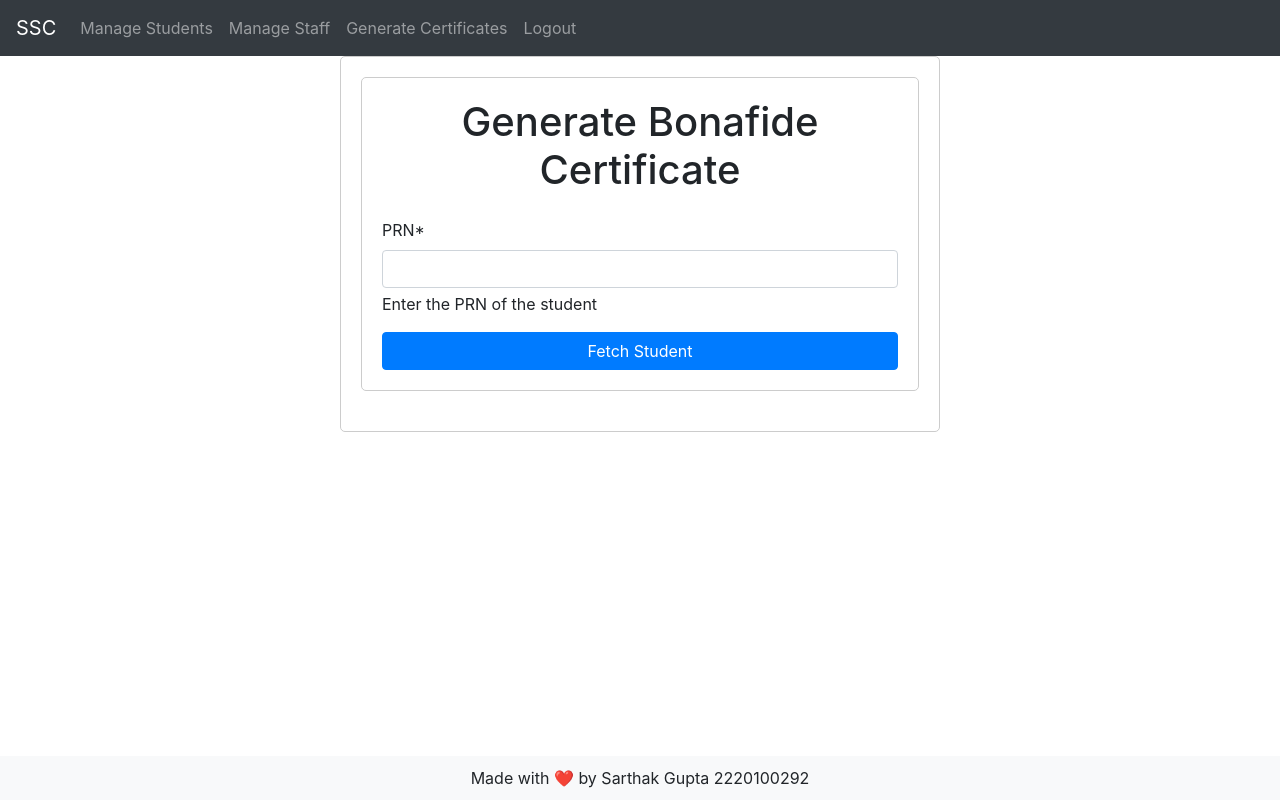
After one commit to sarthakghere/student-support-cell, a Django app: page /certificates/bonafide-certificate/ in a window 1280 px wide. The commit adds this page. Run offline with Django 5.2, Linux system fonts and the light colour scheme; a user stored in the database is signed in; tables that the repository leaves empty hold one stand-in row (values such as "Sample post"); some libraries are stand-ins or nearby versions.

Commit message:
Bonafide Certificate Generation Handled

```diff
--- /dev/null
+++ b/certificates/forms.py
@@ -0,0 +1,15 @@
+from django import forms
+from students.models import Student
+
+class FetchStudentForm(forms.Form):
+    PRN = forms.CharField(label='PRN', max_length=100, help_text='Enter the PRN of the student', required=True)
+
+class BonafideCertificateForm(forms.Form):
+    PRN = forms.CharField(label='PRN', max_length=100, required=True)
+    first_name = forms.CharField(label='First Name', max_length=100, required=True)
+    last_name = forms.CharField(label='Last Name', max_length=100, required=True)
+    gender = forms.ChoiceField(label='Gender', choices=Student.GenderChoices.choices, required=True)
+    fathers_name = forms.CharField(label='Father\'s Name', max_length=100, required=True)
+    course = forms.CharField(label='Course', max_length=100, required=True)
+    course_start = forms.IntegerField(label='Course Start', required=True)
+    course_end = forms.IntegerField(label='Course End', required=True)
--- /dev/null
+++ b/certificates/templates/certificates/bonafide_certificate.html
@@ -0,0 +1,72 @@
+{% extends 'authentication/base.html' %}
+{% load crispy_forms_tags %}
+
+{% block title %}Bonafide Certificate{% endblock %}
+
+{% block style %}
+<style>
+        /* Full-page flexbox layout */
+        html, body {
+            height: 100%;
+            margin: 0;
+            display: flex;
+            flex-direction: column;
+        }
+
+        /* Makes content take available space and pushes the footer down */
+        .content-wrapper {
+            flex: 1;
+            display: flex;
+            flex-direction: column;
+            justify-content: center; /* Centers the form */
+            align-items: center;
+            padding-bottom: 20px;
+        }
+
+        .container {
+            max-width: 600px;
+            width: 100%;
+            padding: 20px;
+            border: 1px solid #ccc;
+            border-radius: 5px;
+            background-color: white;
+        }
+
+        /* Footer styling */
+        footer {
+            background: #f8f9fa;
+            padding: 10px;
+            text-align: center;
+        }
+
+</style>
+{% endblock %}
+
+
+{% block content %}
+<div class="content-wrapper">
+    <div class="container">
+        <h1 class="text-center">Generate Bonafide Certificate</h1>
+        <form method="post" class="mt-4">
+            {% csrf_token %}
+            {{ fetch_student_form|crispy }}
+            <button type="submit" name="fetch_details" class="btn btn-primary w-100">Fetch Student</button>
+        </form>
+    </div>
+</div>
+
+{% if student_data %}
+
+<div class="content-wrapper">
+    <div class="container">
+        <form method="post" class="mt-4">
+            {% csrf_token %}
+            {{ bonafide_form|crispy }}
+            <button type="submit" name="generate_certificate" class="btn btn-primary w-100">Generate</button>
+        </form>
+    </div>
+</div>
+{% endif %}
+
+
+{% endblock %}
--- a/certificates/urls.py
+++ b/certificates/urls.py
@@ -5,4 +5,5 @@ app_name = 'certificates'
 
 urlpatterns = [
     path('', views.certificates, name='certificates_home'),
+    path('bonafide-certificate/', views.bonafide_certificate, name='bonafide_certificate'),
 ]
--- a/certificates/views.py
+++ b/certificates/views.py
@@ -1,5 +1,9 @@
-from django.shortcuts import render
+from django.shortcuts import render, get_object_or_404
+from django.http import HttpResponse, FileResponse
 from django.contrib.auth.decorators import login_required, user_passes_test
+from students.models import Student
+from .forms import FetchStudentForm, BonafideCertificateForm
+from .certificate_generator import generate_bonafide_certificate
 
 # Create your views here.
 def is_authorized(user):
@@ -10,3 +14,57 @@ def is_authorized(user):
 @user_passes_test(is_authorized, login_url='authentication:login')
 def certificates(request):
     return render(request, 'certificates/certificates_home.html')
+
+@login_required(login_url='authentication:login')
+@user_passes_test(is_authorized, login_url='authentication:login')
+def bonafide_certificate(request):
+    fetch_student_form = FetchStudentForm()
+    bonafide_form = BonafideCertificateForm()
+    student_data = None
+
+    if request.method == "POST":
+        print("POST request received:", request.POST)  # Debugging
+
+        if "fetch_details" in request.POST:  # Fetch student details
+            fetch_student_form = FetchStudentForm(request.POST)
+            if fetch_student_form.is_valid():
+                prn = fetch_student_form.cleaned_data["PRN"]
+                print(f"Fetching student with PRN: {prn}")  # Debugging
+
+                student = Student.objects.filter(prn=prn).first()
+                print(f"Student found: {student}")  # Debugging
+
+                if student:
+                    student_data = {
+                        "PRN": student.prn,
+                        "first_name": student.user.first_name,
+                        "last_name": student.user.last_name,
+                        "gender": student.gender,
+                        "fathers_name": "",  # If available, populate it properly
+                        "course": student.program,
+                        "course_start": student.course_start_year,
+                        "course_end": student.course_start_year + student.course_duration,  # You need to get this value correctly
+                    }
+                    bonafide_form = BonafideCertificateForm(initial=student_data)
+                else:
+                    fetch_student_form.add_error("PRN", "No student found with this PRN.")
+            else:
+                print("Fetch Student Form is not valid:", fetch_student_form.errors)  # Debugging
+
+        elif "generate_certificate" in request.POST:  # Generate certificate
+            bonafide_form = BonafideCertificateForm(request.POST)
+            if bonafide_form.is_valid():
+                student_data = bonafide_form.cleaned_data
+                print("Generating certificate for:", student_data)  # Debugging
+
+                certificate_path = generate_bonafide_certificate(student_data, backlogs=None)
+                if certificate_path:
+                    return FileResponse(open(certificate_path, "rb"), as_attachment=True)
+            else:
+                print("Bonafide Form is not valid:", bonafide_form.errors)  # Debugging
+
+    return render(request, "certificates/bonafide_certificate.html", {
+    "fetch_student_form": fetch_student_form,
+    "bonafide_form": bonafide_form,
+    "student_data": student_data,  # Pass student data to template
+})
```
Also changed, not shown: certificates/certificate_generator.py (+8 -21 lines), certificates/templates/certificates/certificates_home.html (+9 -9 lines), 4 other files.
